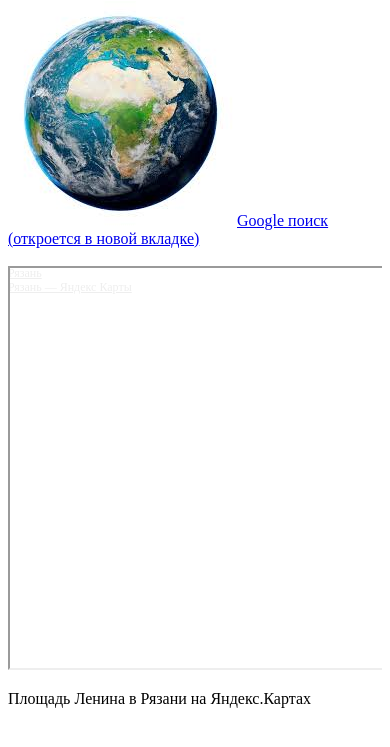
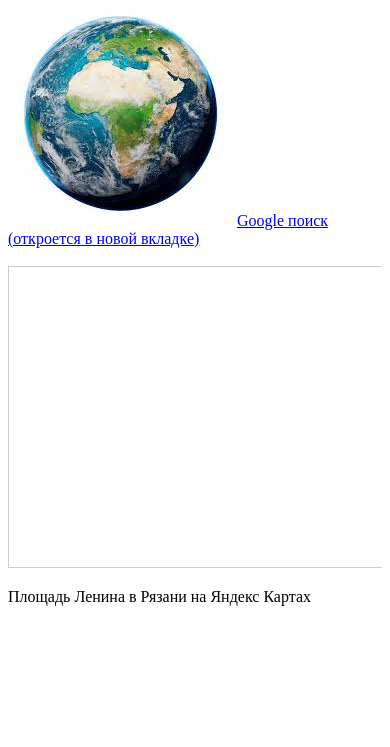
Before and after one commit to Dendimson/Privet_Mir, a plain HTML site: page index.html in a window 390 px wide. Shown: the part 79-826 px from the top of the page. Drawn offline with Linux system fonts and the light colour scheme.

Commit message:
Сделал страницу адаптивной для мобильных устройств

```diff
--- a/index.html
+++ b/index.html
@@ -3,24 +3,26 @@
 <head>
     <meta charset="UTF-8">
     <meta name="viewport" content="width=device-width, initial-scale=1.0">
-    <title>Привет, Мир</title>
+    <title>Привет, Мир!</title>
     <meta http-equiv="Content-Type" content="text/html; charset=utf-8" />
+    <link rel="icon" href="favicon.ico" type="image/x-icon">
 
 </head>
 <body>
     <h1>Привет, Мир!</h1>
-    <img src="globus.jpeg" alt="">
+    <img src="globus.jpeg" alt="" style="max-width:100%;height:auto;">
     <a href="https://www.google.com" target="_blank" rel="noopener noreferrer">Google поиск (откроется в новой вкладке)</a><br>
     <br>
-    <div style="position:relative;overflow:hidden;">
-        <a href="https://yandex.ru/maps/11/ryazan/?utm_medium=mapframe&utm_source=maps" style="color:#eee;font-size:12px;position:absolute;top:0px;">Рязань</a>
-        <a href="https://yandex.ru/maps/11/ryazan/?ll=39.735781%2C54.629302&pt=54.629190%2C%2039.735539&utm_medium=mapframe&utm_source=maps&z=18" style="color:#eee;font-size:12px;position:absolute;top:14px;">Рязань — Яндекс Карты</a>
-        <iframe src="https://yandex.ru/map-widget/v1/?ll=39.735781%2C54.629302&pt=54.629190%2C%2039.735539&utm_source=share&z=18" width="560" height="400" frameborder="1" allowfullscreen="true" style="position:relative;"></iframe>
+    <div style="position:relative;width:100%;max-width:560px;overflow:hidden;">
+        <iframe
+            src="https://yandex.ru/map-widget/v1/?ll=39.735781%2C54.629302&pt=54.629190%2C%2039.735539&utm_source=share&z=18"
+            style="width:100%;height:300px;position:relative;border:1px solid #ccc;"
+            allowfullscreen="true"></iframe>
     </div>
     <a href="https://yandex.ru/maps/-/CHbImQNb" target="_blank" rel="noopener noreferrer">
 
     </a>
-    <p title="Привет, Мир!"> Площадь Ленина в Рязани на Яндекс.Картах</p>
+    <p title="Привет, Мир!"> Площадь Ленина в Рязани на Яндекс Картах</p>
 
 </body>
 </html>
```
Also changed, not shown: favicon.ico (added).
